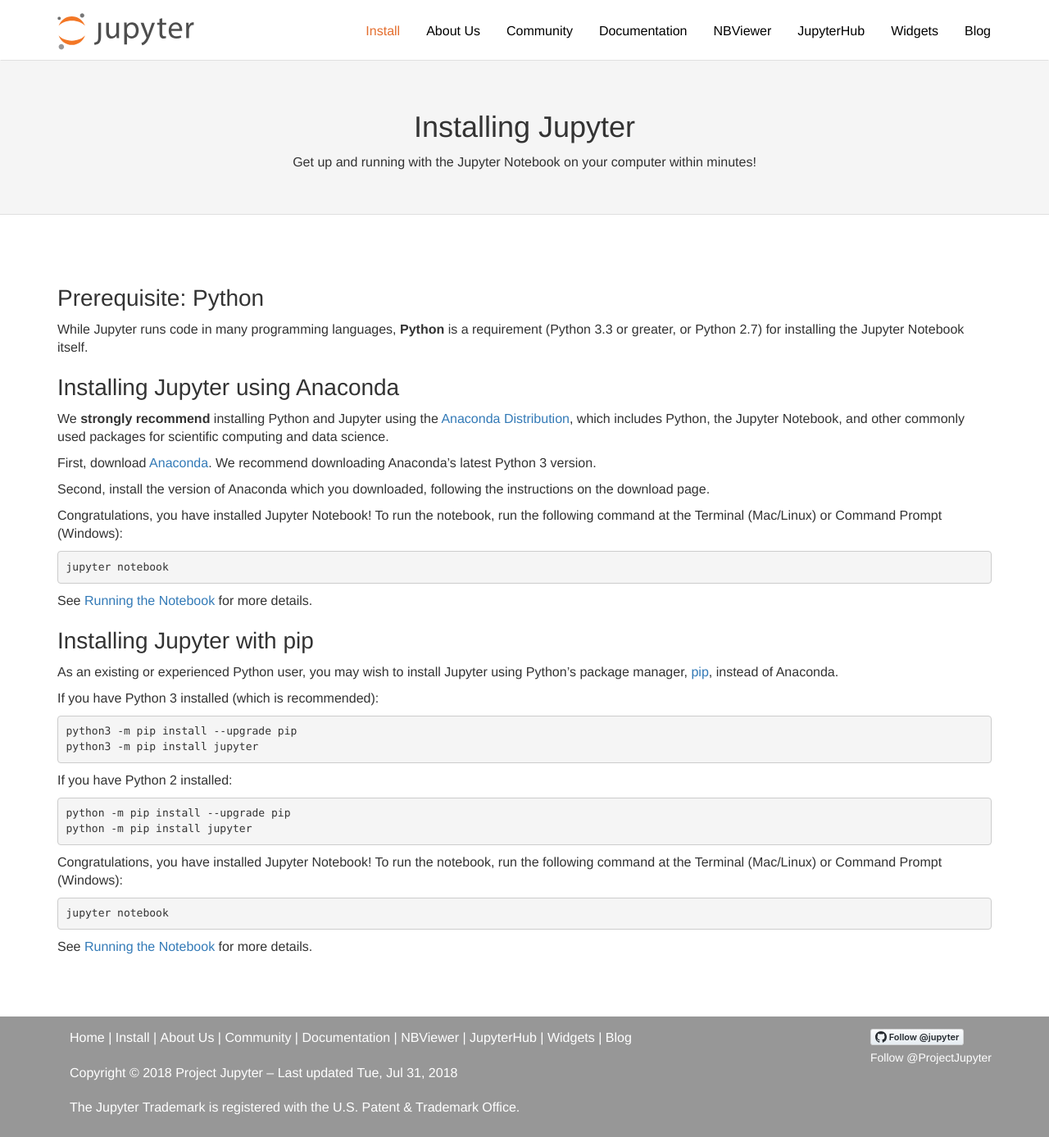
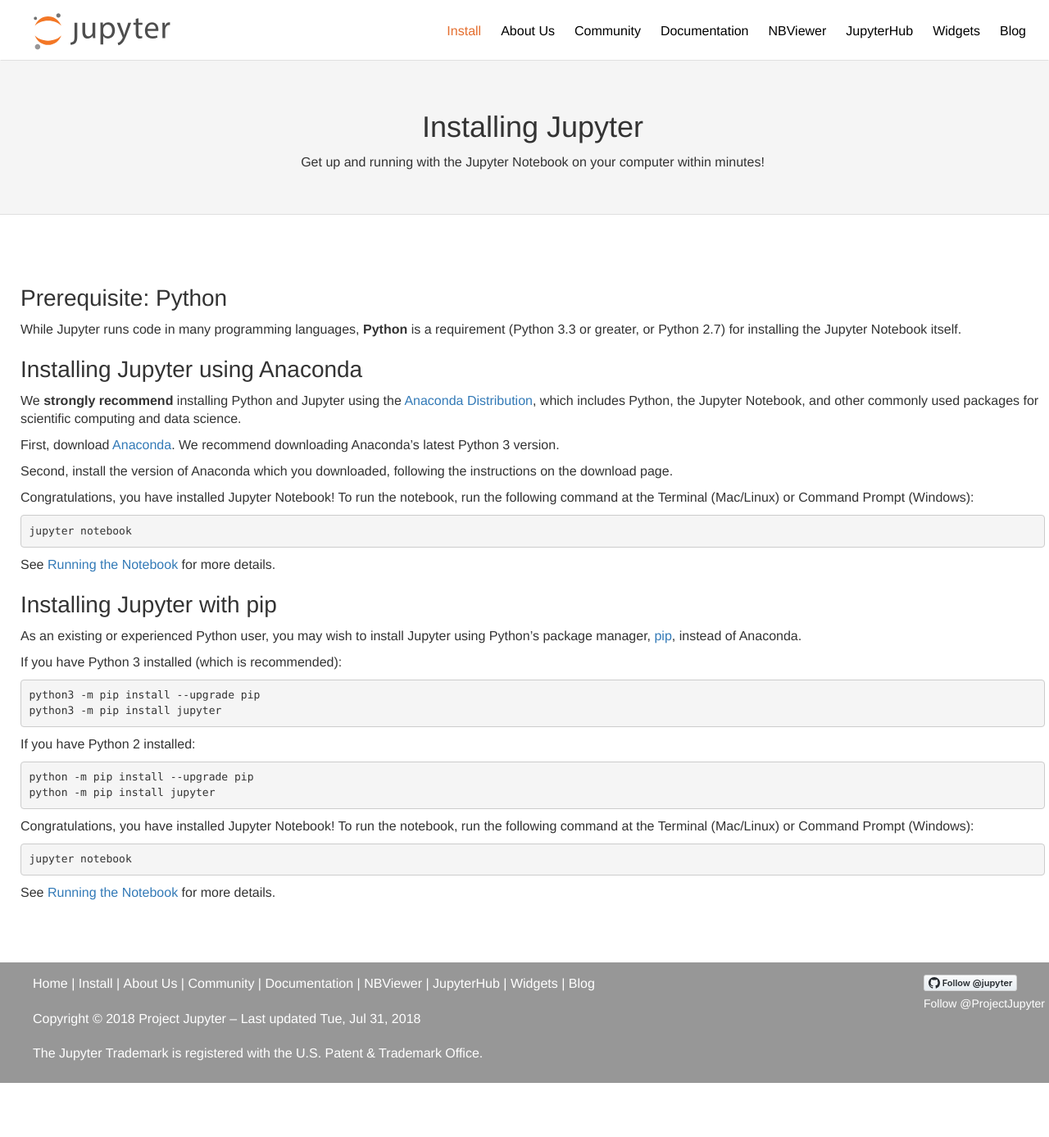
Before and after one commit to jupyter/jupyter.github.io, a Jekyll site: the page built from install.html, in a window 1280 px wide and 1387 px high. Shown: the whole window at 82% size. Built offline with Jekyll 4.4.1, drawn with Linux system fonts in a browser that asks for light colours; comment, search, counter and statistics services are not loaded.

Commit message:
fix the wrpping navbar

```diff
--- a/css/logo-nav.css
+++ b/css/logo-nav.css
@@ -22,7 +22,8 @@
 }
 
 .navbar-fixed-top .navbar-brand {
-    padding: 0 15px;
+    padding: 5px 0px;
+    margin-left: 15px;
 }
 
 .navbar-header .icon-bar {
@@ -52,7 +53,7 @@
 
 .nav > li > a {
     font-size: 16px;
-    padding: 12px 16px 10px;
+    padding: 12px 12px 10px;
 }
 
 .nav > li > a:hover {
@@ -745,7 +746,11 @@
 }
 
 .navbar-toggle > .white-icon-bar {
-    background-color: white;
+    background-color: black;
+}
+
+.navbar-fixed-top .navbar-collapse {
+    max-height: 440px;
 }
 
 .jupytercon-button {
@@ -912,8 +917,8 @@
       margin-top: 4px;
     }
     .nav>li>a {
+        letter-spacing: .8px;
         font-size: 13px;
-        letter-spacing: .8px;
         padding-left: 8px;
         padding-right: 8px;
     }
@@ -926,8 +931,25 @@
     }
 }
 
+.navbar-brand {
+    height: 60px;
+    overflow: hidden;
+}
+
 /* Small devices (tablets, 768px and up) */
 @media(min-width:768px) {
+
+    .container {
+        margin-left:10px;
+        margin-right:10px;
+        width: 100%;
+    }
+
+    .navbar-right {
+        margin-right: 10px;
+    }
+
+
 
     .navbar-fixed-top .navbar-brand {
         padding: 15px 0;
@@ -949,6 +971,10 @@
 }
 
 @media (max-width: 768px) {
+
+
+
+
     p {
         font-size: 16px;
         font-weight: 400;
@@ -1027,6 +1053,10 @@
 }
 
 @media(max-width: 992px) {
+    .navbar-brand {
+       width: 30px;
+    }
+
     .con-container {
         background-image: url('../assets/jupytercon-ny.png');
         background-repeat: no-repeat;
```
